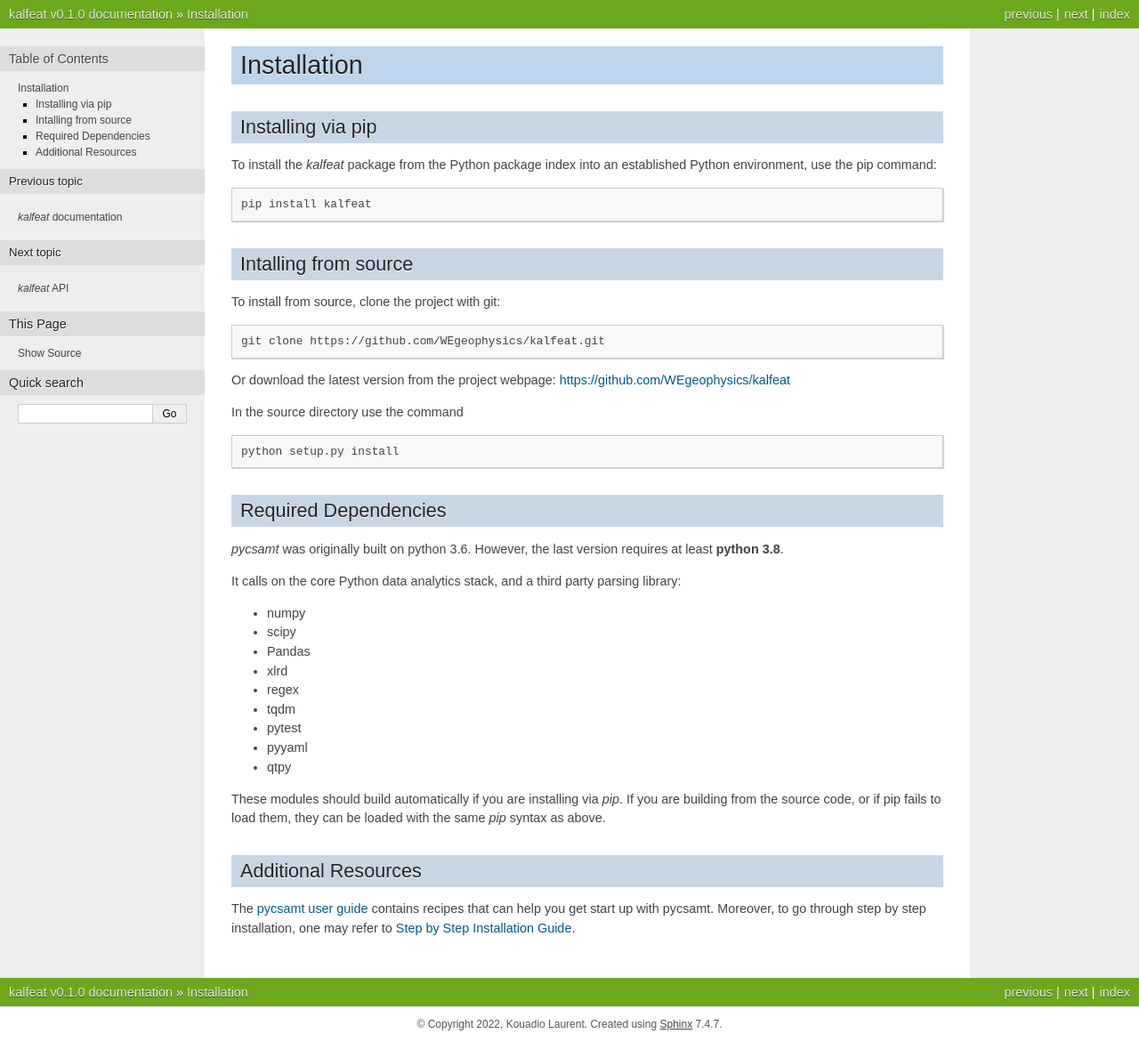
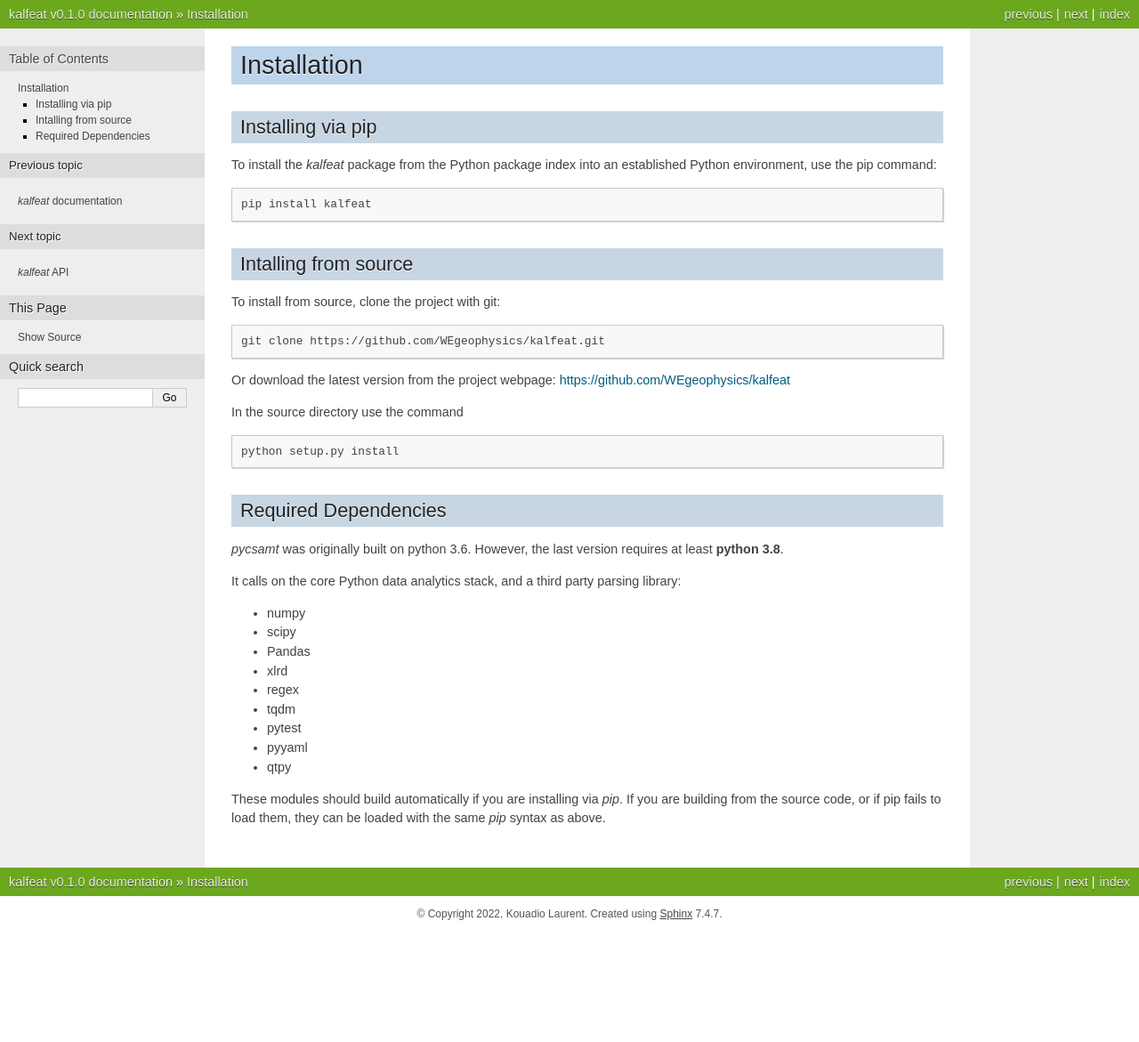
Before and after one commit to earthai-tech/kalfeat, a Sphinx documentation site: the page built from docs/source/installation.rst, in a window 1280 px wide. Shown: the whole page at 89% size. Built offline with Sphinx 7.4.7, drawn with Linux system fonts in a browser that asks for light colours; formulas are drawn with MathJax 3; after the commit the page ends 1047 px from its top, so only the background shows below that.

Commit message:
Update installation.rst

```diff
--- a/docs/source/installation.rst
+++ b/docs/source/installation.rst
@@ -47,8 +47,3 @@ It calls on the core Python data analytics stack, and a third party parsing libr
 These modules should build automatically if you are installing via `pip`. If you are building from
 the source code, or if pip fails to load them, they can be loaded with the same `pip` syntax as
 above.
-
-Additional Resources
---------------------
-The `pycsamt user guide <https://github.com/WEgeophysics/pyCSAMT/blob/master/docs/user_guide.pdf>`_ contains recipes that can help you get start up with pycsamt.
-Moreover, to go through step by step installation, one may refer to `Step by Step Installation Guide <https://github.com/WEgeophysics/pyCSAMT/wiki/pyCSAMT-installation-guide-for-Windows--and-Linux>`_.
```
